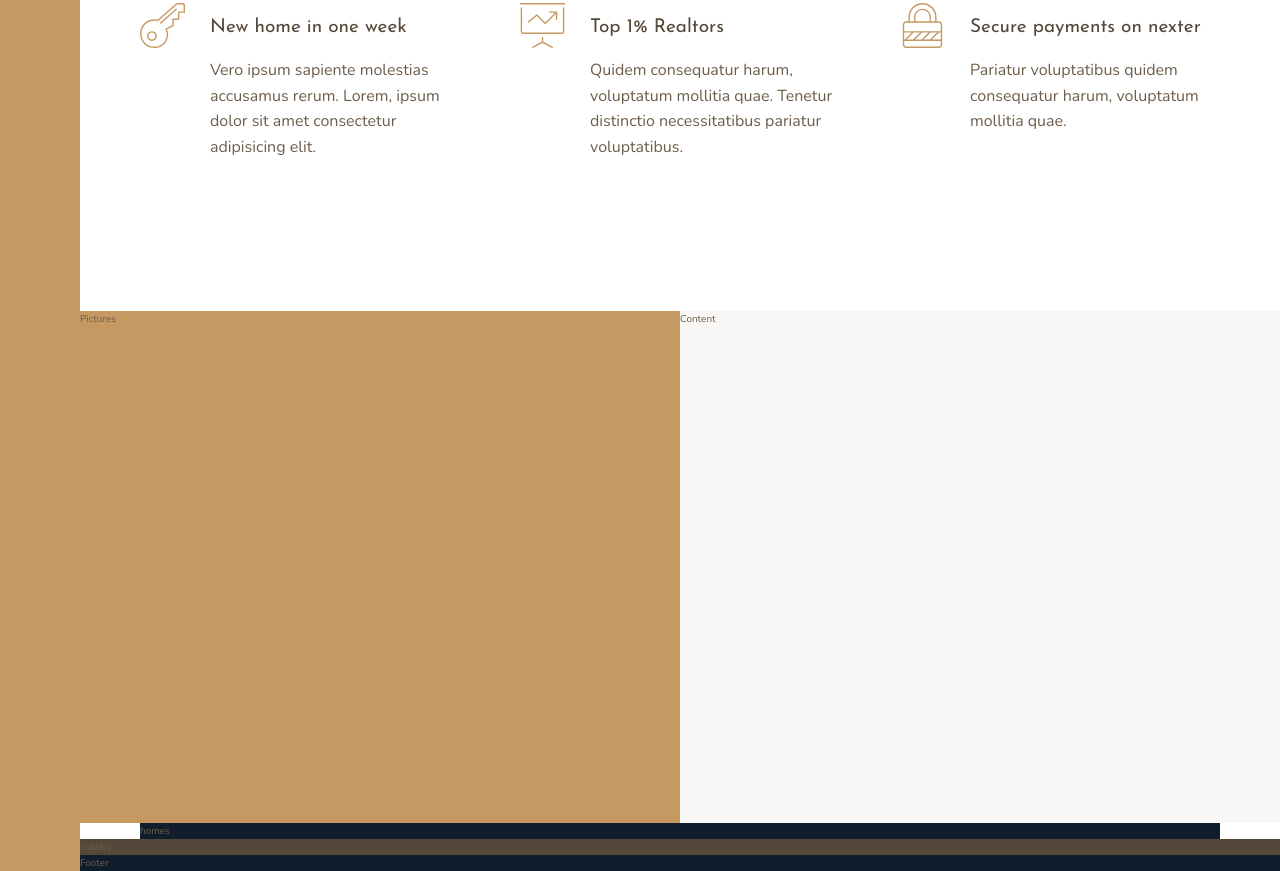
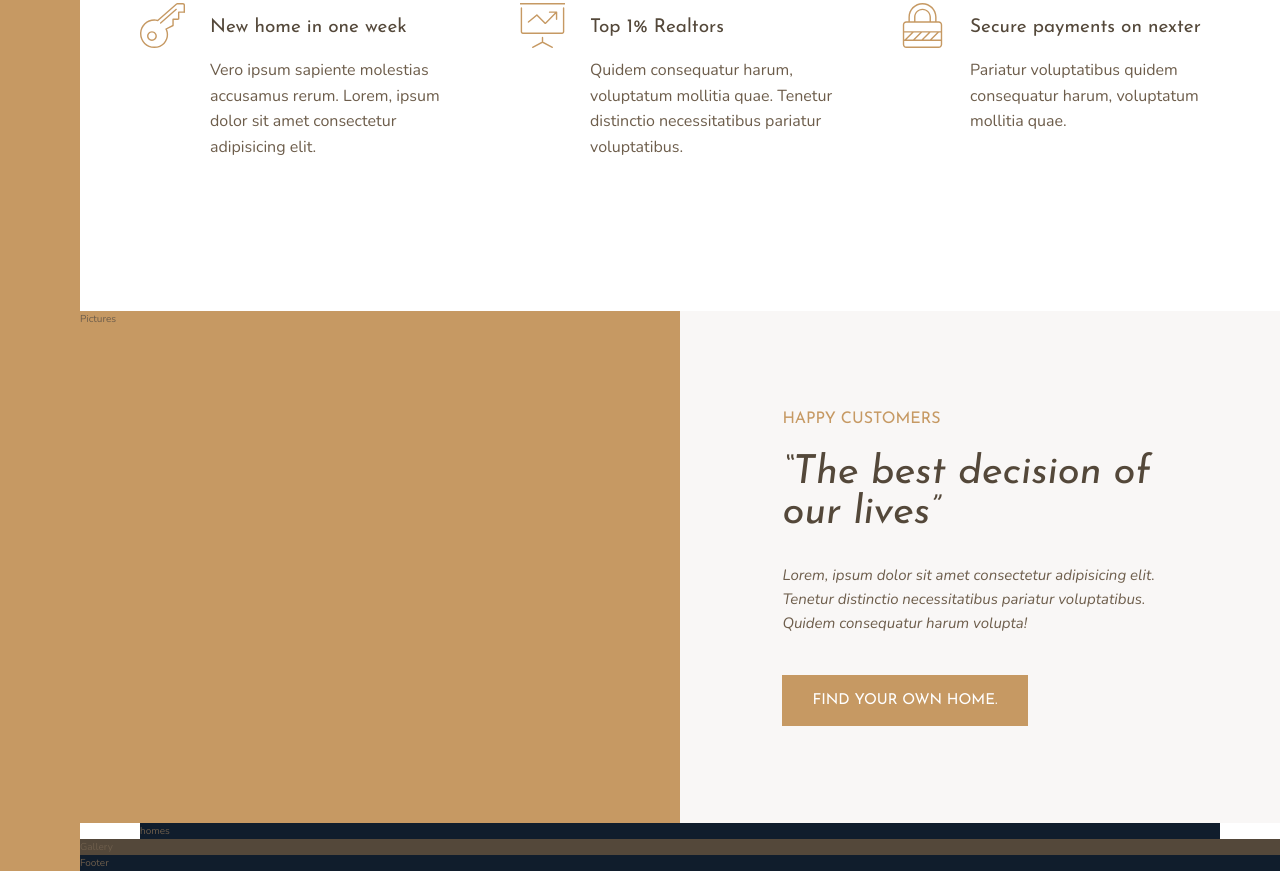
Before and after one commit to MandelaK/nexter, a website: page index.html in a window 1280 px wide. Shown: the part 985-1856 px from the top of the page. Drawn offline with nearby package versions, Linux system fonts and the light colour scheme.

Commit message:
Style Content Section of the Stories
- Add utility classes for margins
- Style the content section of our stories

```diff
--- a/index.html
+++ b/index.html
@@ -81,7 +81,18 @@
       </div>
     </section>
     <div class="story__pictures">Pictures</div>
-    <div class="story__content">Content</div>
+    <div class="story__content">
+      <h3 class="heading-3 mb-small">Happy Customers</h3>
+      <h2 class="heading-2 heading-2--dark mb-medium">
+        &ldquo;The best decision of our lives&rdquo;
+      </h2>
+      <p class="story__text mb-large">
+        Lorem, ipsum dolor sit amet consectetur adipisicing elit. Tenetur
+        distinctio necessitatibus pariatur voluptatibus. Quidem consequatur
+        harum volupta!
+      </p>
+      <button class="button">Find your own home.</button>
+    </div>
     <div class="homes">homes</div>
     <section class="gallery">Gallery</section>
     <footer class="footer">Footer</footer>
--- a/sass/_story.scss
+++ b/sass/_story.scss
@@ -6,5 +6,16 @@
   &__content {
     background-color: $color-grey-light-1;
     grid-column: col-start 5 / full-end;
+
+    padding: 6rem 8vw;
+    display: flex;
+    flex-direction: column;
+    justify-content: center;
+    align-items: flex-start;
+  }
+
+  &__text {
+    font-size: 1.5rem;
+    font-style: italic;
   }
 }
--- a/sass/_typography.scss
+++ b/sass/_typography.scss
@@ -9,9 +9,23 @@
   }
   &-2 {
     @extend %heading;
+    font-size: 4rem;
+    font-style: italic;
+    line-height: 1;
+
+    &--light {
+      color: $color-grey-light-1;
+    }
+
+    &--dark {
+      color: $color-grey-dark-1;
+    }
   }
   &-3 {
     @extend %heading;
+    font-size: 1.6rem;
+    color: $color-primary;
+    text-transform: uppercase;
   }
   &-4 {
     @extend %heading;
@@ -32,3 +46,36 @@
     @extend %heading;
   }
 }
+
+.button {
+  background-color: $color-primary;
+  color: #fff;
+  border: none;
+  border-radius: 0;
+  font-family: $font-display;
+  font-size: 1.5rem;
+  text-transform: uppercase;
+  padding: 1.8rem 3rem;
+  cursor: pointer;
+  transition: all 0.2s;
+
+  &:hover {
+    background-color: $color-primary-dark;
+  }
+}
+
+.mb-small {
+  margin-bottom: 2rem;
+}
+
+.mb-medium {
+  margin-bottom: 3rem;
+}
+
+.mb-large {
+  margin-bottom: 4rem;
+}
+
+.mb-huge {
+  margin-bottom: 8rem;
+}
```
Also changed, not shown: css/style.css.
